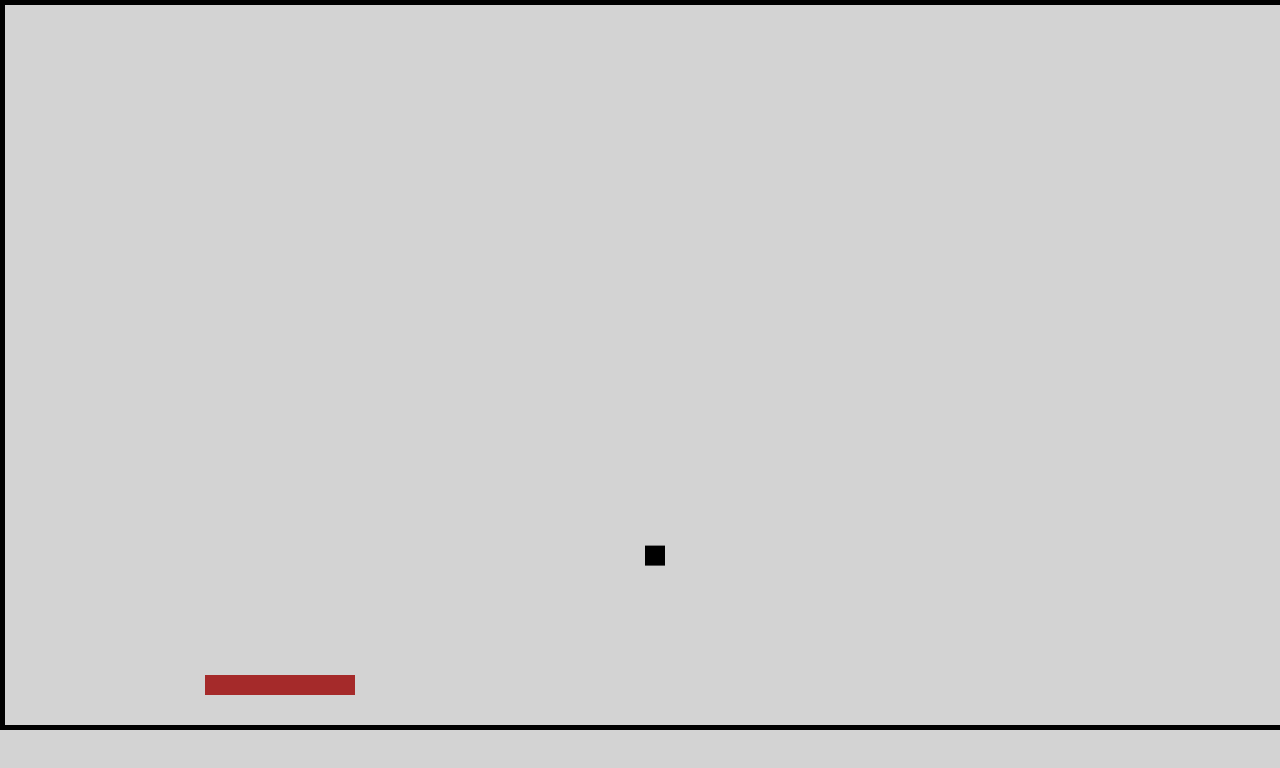
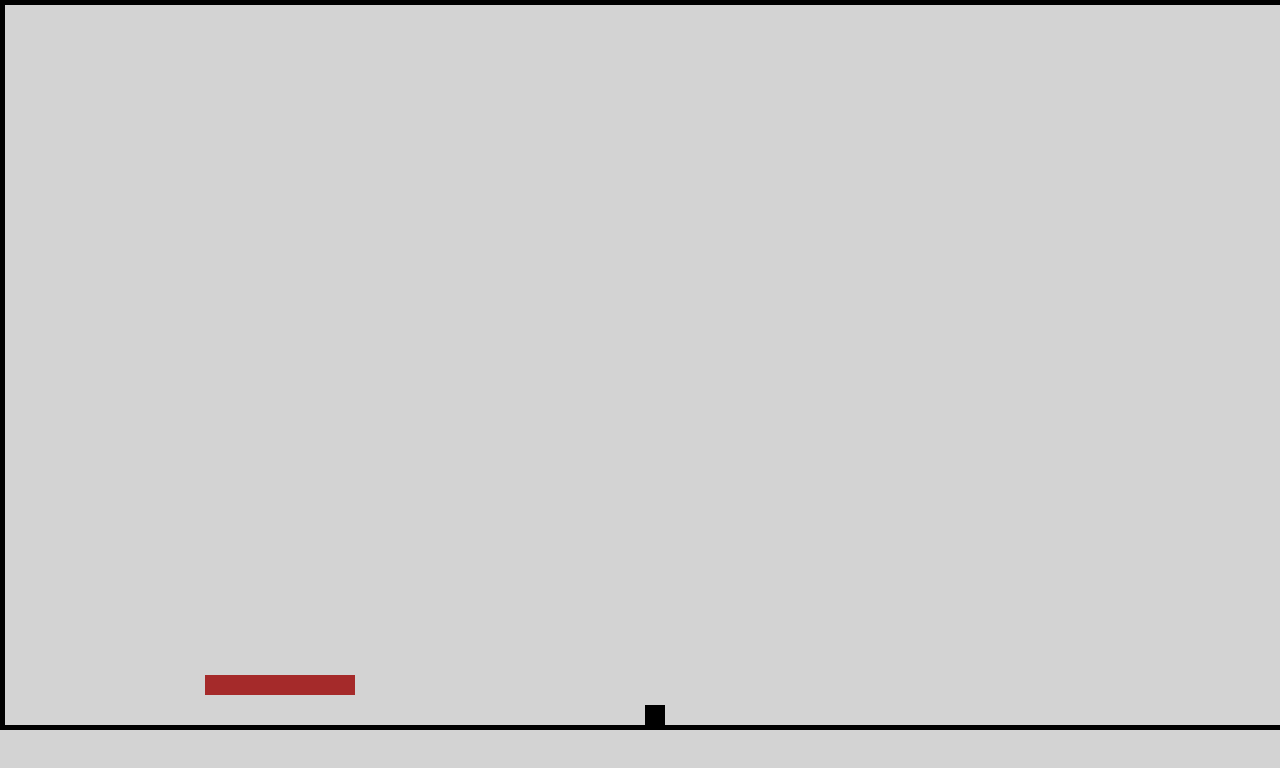
Before and after one commit to 2muchC/2muchC.github.io, a plain HTML site: page index.html in a window 1280 px wide. Drawn offline with Linux system fonts and the light colour scheme.

Commit message:
Update index.html

```diff
--- a/index.html
+++ b/index.html
@@ -29,7 +29,7 @@
             height: 20,
             speed: 5,
             jumpForce: 12,
-            gravity: 0.6,
+            gravity: 3,
             isJumping: false
         };
 
```
